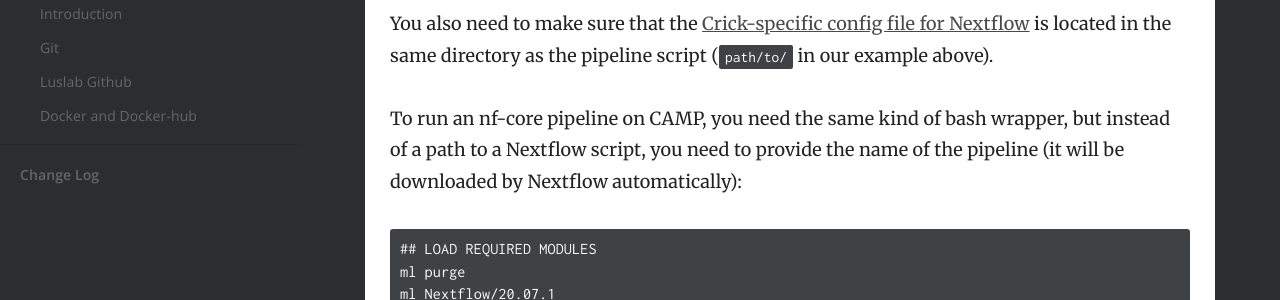
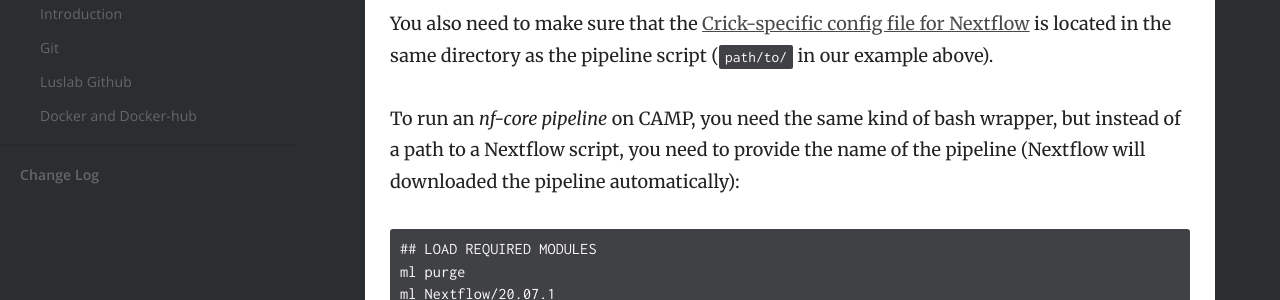
Before and after one commit to luslab/luslab.github.io, a Jekyll site: the page built from _docs/CAMP/running_nextflow.md, in a window 1280 px wide. Shown: the part 1034-1334 px from the top of the page. Built offline with Jekyll 4.4.1, drawn with Linux system fonts in a browser that asks for light colours.

Commit message:
Rephrased for readability

````diff
--- a/_docs/CAMP/running_nextflow.md
+++ b/_docs/CAMP/running_nextflow.md
@@ -26,7 +26,7 @@ Next, we execute the command `nextflow run path/to/pipeline_main.nf` which start
 
 You also need to make sure that the [Crick-specific config file for Nextflow](https://github.com/luslab/luslab-nf-modules/blob/master/configs/crick.config) is located in the same directory as the pipeline script (`path/to/` in our example above).
 
-To run an nf-core pipeline on CAMP, you need the same kind of bash wrapper, but instead of a path to a Nextflow script, you need to provide the name of the pipeline (it will be downloaded by Nextflow automatically):
+To run an _nf-core pipeline_ on CAMP, you need the same kind of bash wrapper, but instead of a path to a Nextflow script, you need to provide the name of the pipeline (Nextflow will downloaded the pipeline automatically):
 
 ```
 ## LOAD REQUIRED MODULES
````
